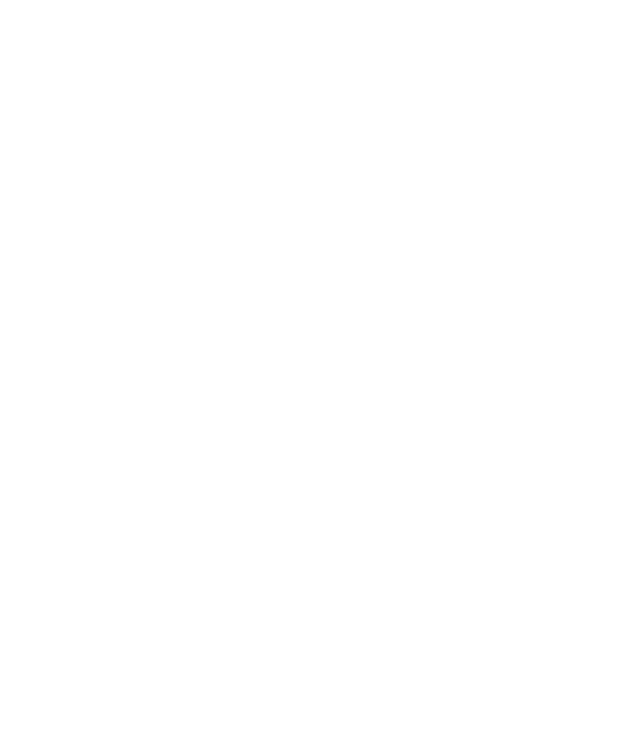
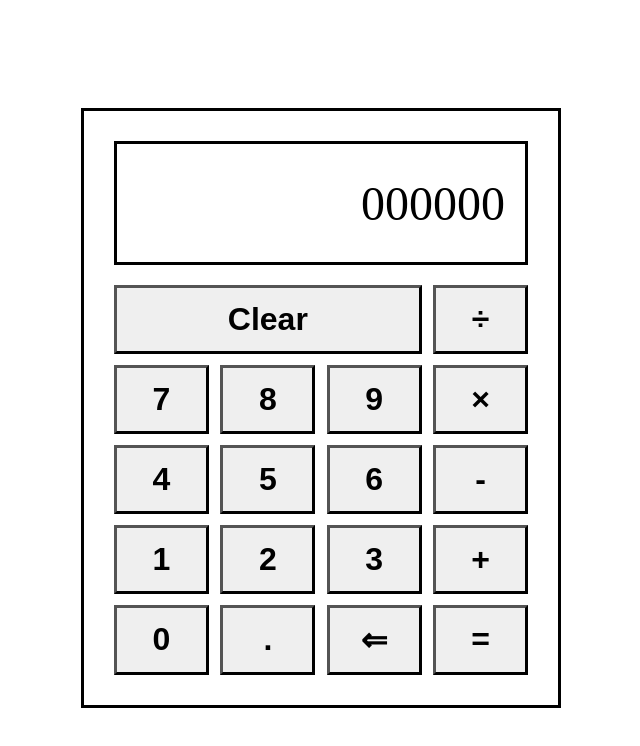
Before and after one commit to mdwicker/odin-calculator, a plain HTML site: page index.html in a window 1280 px wide. Shown: the whole page, without its empty margins (319-959 px from the left). Drawn offline with Linux system fonts and the light colour scheme.

Commit message:
Design basic calculator visuals

```diff
--- a/index.html
+++ b/index.html
@@ -7,6 +7,29 @@
     <title>Calculator</title>
 </head>
 <body>
+    <div id="calculator">
+        <div id="display">000000</div>
+        <div id="buttons">
+            <button class="entry" id="clear">Clear</button>
+            <button class="operator" id="divide">÷</button>
+            <button class="number" id="7">7</button>
+            <button class="number" id="8">8</button>
+            <button class="number" id="9">9</button>
+            <button class="operator" id="times">×</button>
+            <button class="number" id="4">4</button>
+            <button class="number" id="5">5</button>
+            <button class="number" id="6">6</button>
+            <button class="operator" id="minus">-</button>
+            <button class="number" id="1">1</button>
+            <button class="number" id="2">2</button>
+            <button class="number" id="3">3</button>
+            <button class="operator" id="plus">+</button>
+            <button class="number" id="0">0</button>
+            <button class="number" id="decimal">.</button>
+            <button class="entry" id="backspace">⇐</button>
+            <button class="operator" id="equals">=</button>
+        </div>
+    </div>
     <script src="scripts.js"></script>
 </body>
 </html>
--- a/scripts.js
+++ b/scripts.js
@@ -31,8 +31,3 @@ function operate(operator, a, b) {
 let operator;
 let numA;
 let numB;
-
-console.log(operate("plus", 1, 2));
-console.log(operate("minus", 1, 2));
-console.log(operate("times", 1, 2));
-console.log(operate("divide", 1, 2));
--- a/style.css
+++ b/style.css
@@ -0,0 +1,52 @@
+:root {
+    --button-gap: 2.75%;
+}
+
+body {
+    display: flex;
+    justify-content: center;
+    align-items: center;
+    height: 100vh;
+}
+
+#calculator {
+    display: flex;
+    flex-direction: column;
+    height: 75%;
+    min-height: 300px;;
+    aspect-ratio: 4/5;
+    border: solid black 3px;
+    padding: 30px;
+    gap: 20px;
+    box-sizing: border-box;
+}
+
+#display {
+    flex: 1 1 0;
+    border: solid black 3px;
+    padding: 20px;
+    display: flex;
+    justify-content: right;
+    align-items: center;
+    font-size: max(6vh, 24px);
+}
+
+button {
+    box-sizing: border-box;
+    border-width: 3px;
+    font-size: max(4vh, 16px);
+    font-weight: bold;
+}
+
+#buttons {
+    flex: 5 5 0;
+    display: grid;
+    grid-template-columns: 1fr 1fr 1fr 1fr;
+    column-gap: var(--button-gap);
+    row-gap: var(--button-gap);
+}
+
+#clear {
+    grid-column-start: 1;
+    grid-column-end: 4;
+}
```
